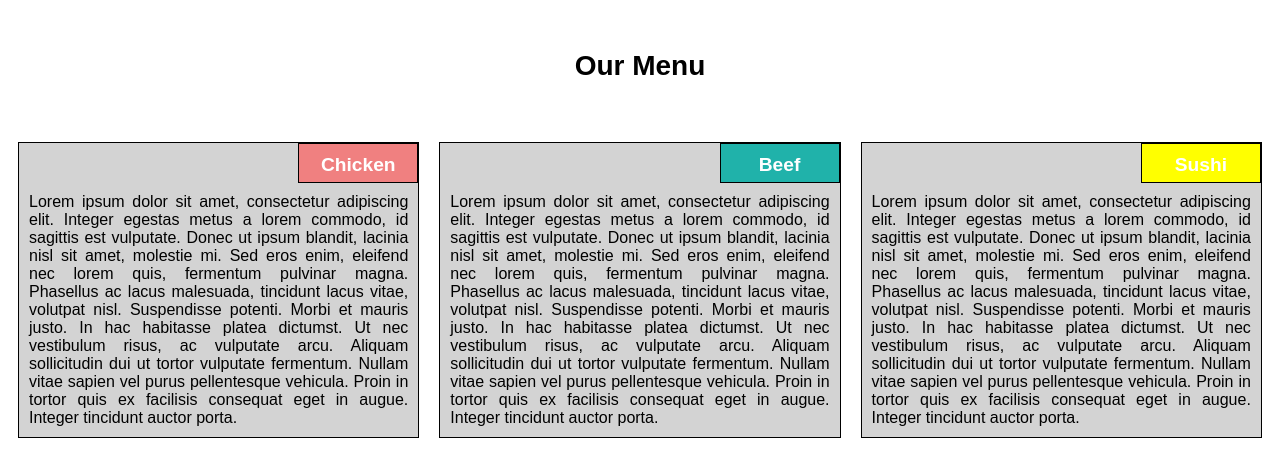
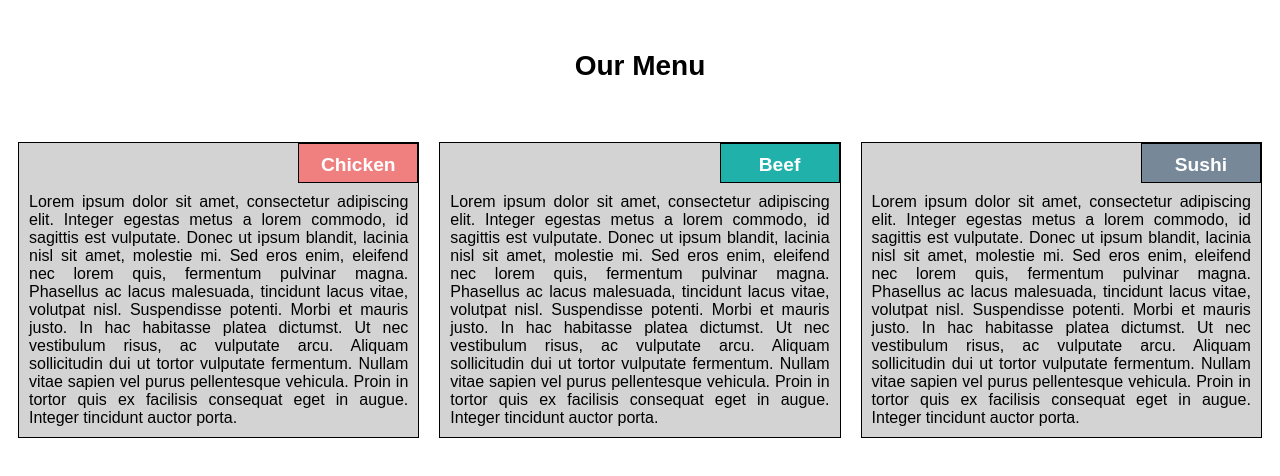
Before and after one commit to vrfigueiredo/Coursera_HTML_CSS_Javascript, a plain HTML site: page module2_submission/index.html in a window 1280 px wide. Drawn offline with Linux system fonts and the light colour scheme.

Commit message:
Update styles.css

```diff
--- a/module2_submission/css/styles.css
+++ b/module2_submission/css/styles.css
@@ -43,7 +43,7 @@ header {
 }
 
 .title3{
-    background-color:yellow;
+    background-color:lightslategrey;
 }
 
 p {
```
